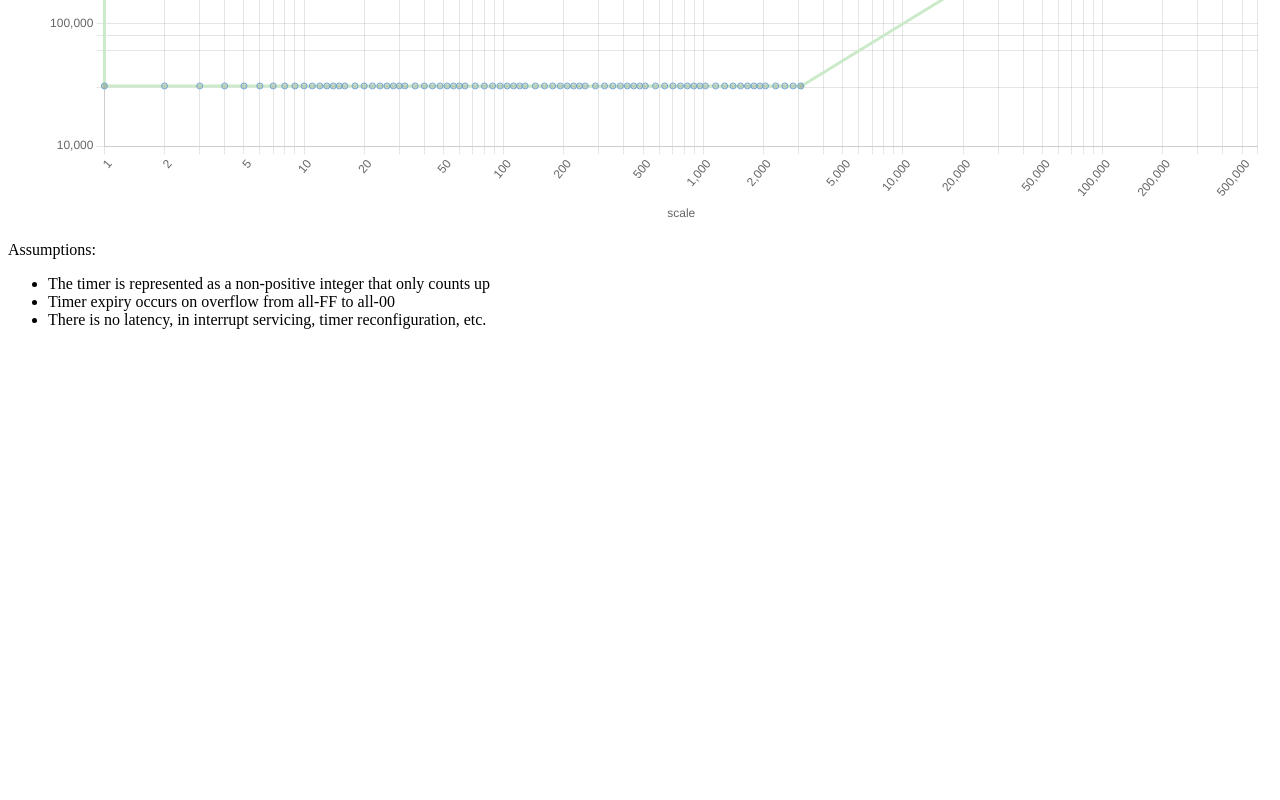
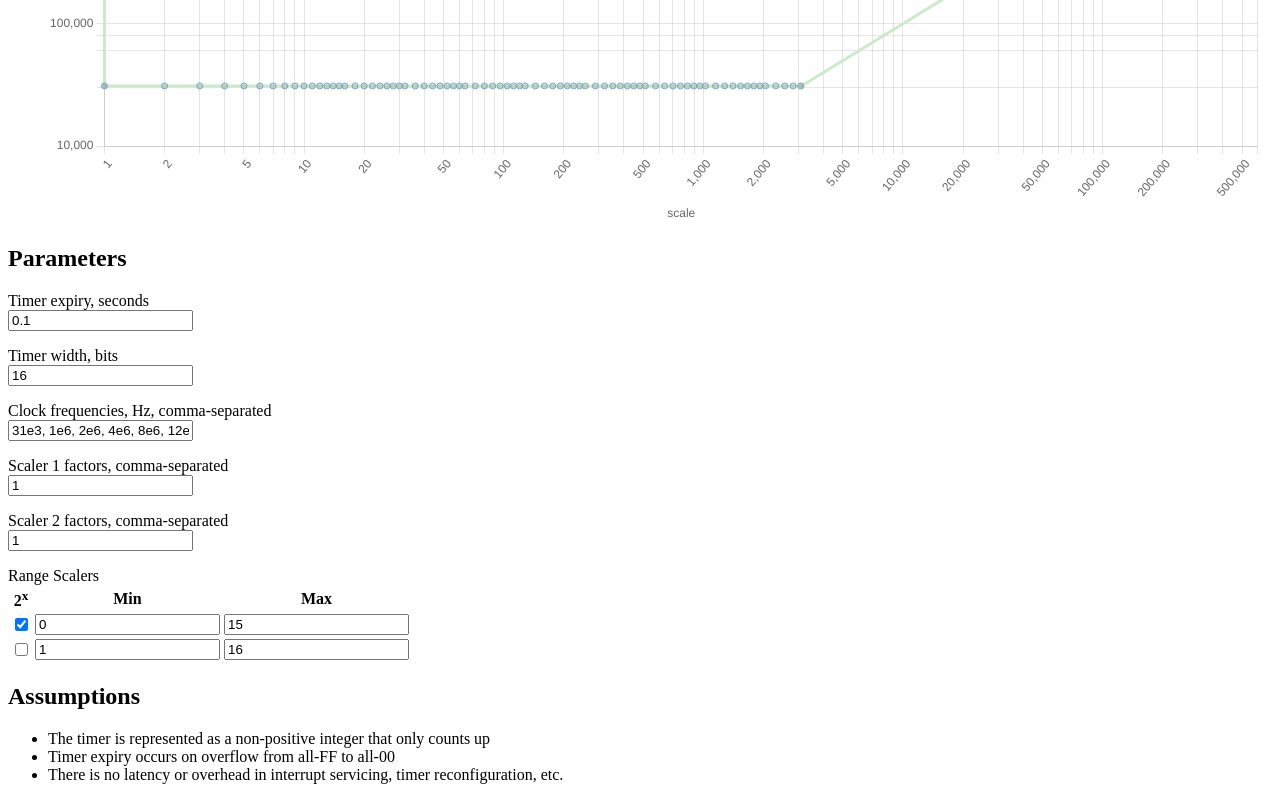
Before and after one commit to reinderien/timers, a plain HTML site: page index.html in a window 1280 px wide. Shown: the part 399-1199 px from the top of the page. Before the commit the page ends 800 px from the top, so only its background shows below. Drawn offline with nearby package versions, Linux system fonts and the light colour scheme.

Commit message:
Parameter inputs (not yet wired)

```diff
--- a/index.html
+++ b/index.html
@@ -6,14 +6,84 @@
   <script src="https://cdnjs.cloudflare.com/ajax/libs/Chart.js/3.7.0/chart.min.js"></script>
   <script src="timers.js"></script>
 </head>
+
 <body>
   <canvas id="chart" style="width: 800px; height: 390px;"></canvas>
+
+  <h2>Parameters</h2>
+
+  <p>
+    <label for="time">Timer expiry, seconds</label><br/>
+    <input id="time" type="number" min="0" step="any" value="0.1" />
+  </p>
+
+  <p>
+    <label for="bits">Timer width, bits</label><br/>
+    <input id="bits" type="number" min="1" step="1" value="16" list="preferred_bits" />
+    <datalist id="preferred_bits">
+      <option value="8"></option>
+      <option value="16"></option>
+      <option value="32"></option>
+      <option value="64"></option>
+    </datalist>
+  </p>
+
+  <p>
+    <label for="freq">Clock frequencies, Hz, comma-separated</label><br/>
+    <input id="freq" type="text" value="31e3, 1e6, 2e6, 4e6, 8e6, 12e6, 16e6, 32e6, 48e6, 64e6" />
+  </p>
+
+  <p>
+    <label for="scale1">Scaler 1 factors, comma-separated</label><br/>
+    <input id="scale1" type="text" value="1" />
+  </p>
+
+  <p>
+    <label for="scale2">Scaler 2 factors, comma-separated</label><br/>
+    <input id="scale2" type="text" value="1" />
+  </p>
+
+  <div>Range Scalers</div>
+  <table>
+    <thead>
+      <tr>
+        <th>2<sup>x</sup></th>
+        <th>Min</th>
+        <th>Max</th>
+      </tr>
+    </thead>
+    <tbody>
+      <tr>
+        <td>
+          <input id="scale3_exp" type="checkbox" checked="checked" />
+        </td>
+        <td>
+          <input id="scale3_min" type="number" min="0" step="1" value="0" />
+        </td>
+        <td>
+          <input id="scale3_max" type="number" min="0" step="1" value="15" />
+        </td>
+      </tr>
+      <tr>
+        <td>
+          <input id="scale4_exp" type="checkbox" />
+        </td>
+        <td>
+          <input id="scale4_min" type="number" min="0" step="1" value="1" />
+        </td>
+        <td>
+          <input id="scale4_max" type="number" min="0" step="1" value="16" />
+        </td>
+      </tr>
+    </tbody>
+  </table>
+
   <footer>
-    <p>Assumptions:</p>
+    <h2>Assumptions</h2>
     <ul>
       <li>The timer is represented as a non-positive integer that only counts up</li>
       <li>Timer expiry occurs on overflow from all-FF to all-00</li>
-      <li>There is no latency, in interrupt servicing, timer reconfiguration, etc.</li>
+      <li>There is no latency or overhead in interrupt servicing, timer reconfiguration, etc.</li>
     </ul>
   </footer>
 </body>
--- a/timers.js
+++ b/timers.js
@@ -236,7 +236,7 @@ const config = {
         plugins: {
             title: {
                 display: true,
-                text: 'Frequency versus Scale'
+                text: 'Feasible timer parameter space'
             },
             tooltip: {
                 callbacks: {
```
